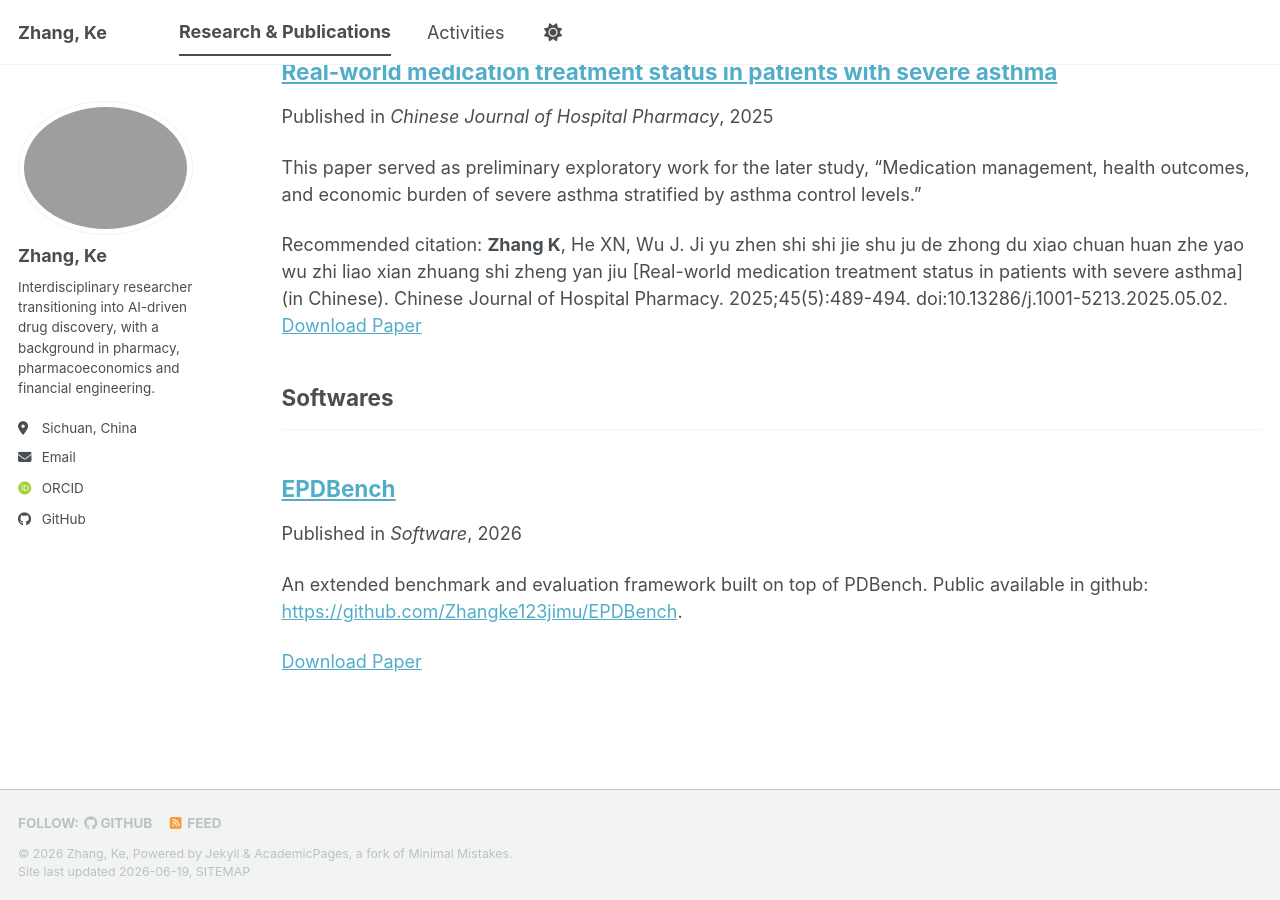
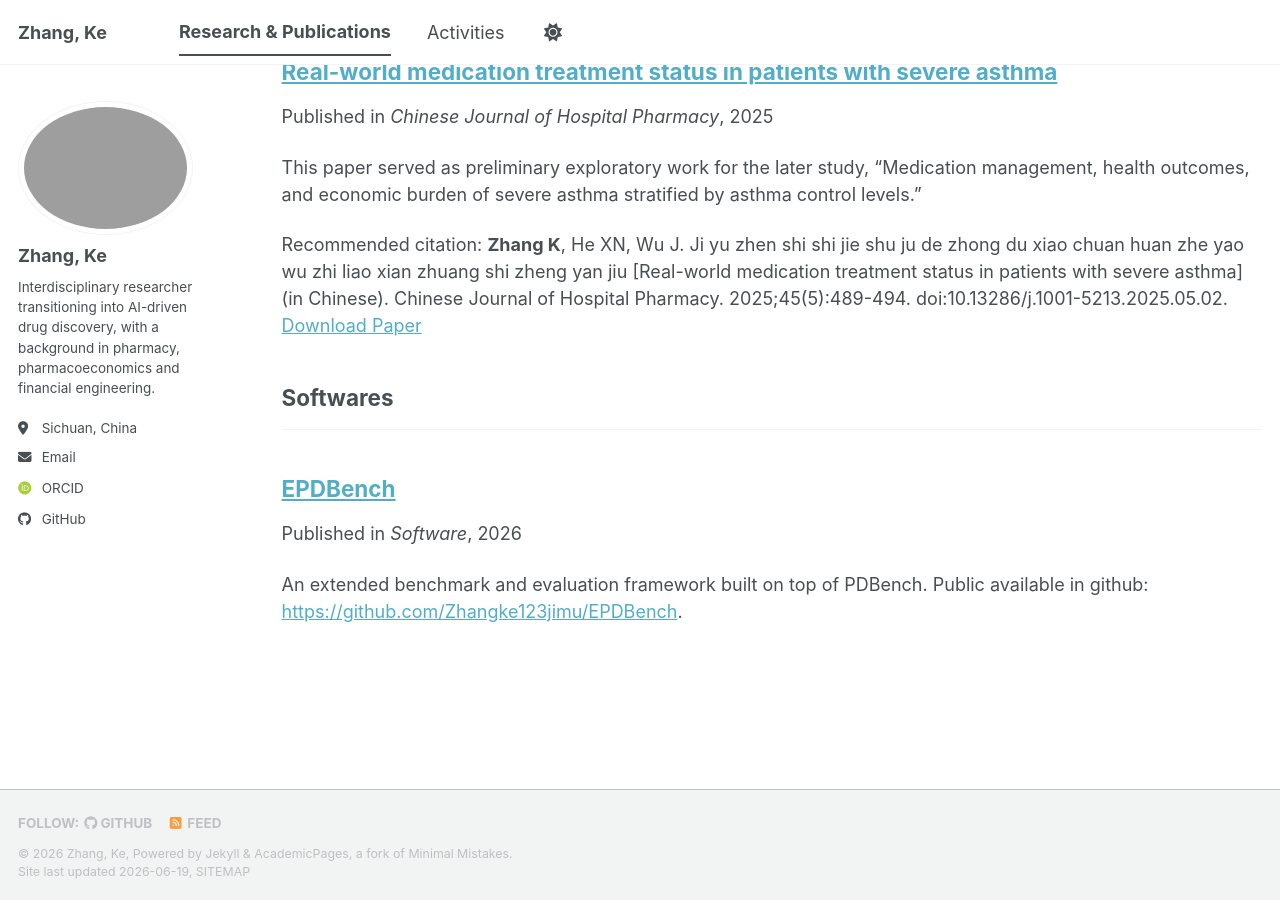
Before and after one commit to Zhangke123jimu/Zhangke123jimu.github.io, a Jekyll site: the page built from _pages/publications.html, in a window 1280 px wide and 900 px high, scrolled down 1546 px. Built offline with Jekyll 4.4.1, drawn with Linux system fonts in a browser that asks for light colours; some web fonts are replaced; a script bundle is joined from its source files by our own code; library files that are not in the unit come from our copies.

Commit message:
Update archive-single.html

```diff
--- a/_includes/archive-single.html
+++ b/_includes/archive-single.html
@@ -57,7 +57,7 @@
     {% endif %}
 
     {% if post.collection == 'publications' %}
-        {% unless post.category contains 'projects' %}
+        {% unless post.category contains 'projects' or post.category contains 'software' %}
           {% if post.citation and post.paperurl and post.slidesurl and post.bibtexurl %}
             <p>Recommended citation: {{ post.citation }}<br /><a href="{{ post.paperurl }}">Download Paper</a> | <a href="{{ post.slidesurl }}">Download Slides</a> | <a href="{{ post.bibtexurl }}">Download Bibtex</a></p>
           {% elsif post.citation and post.paperurl and post.slidesurl %}
```
